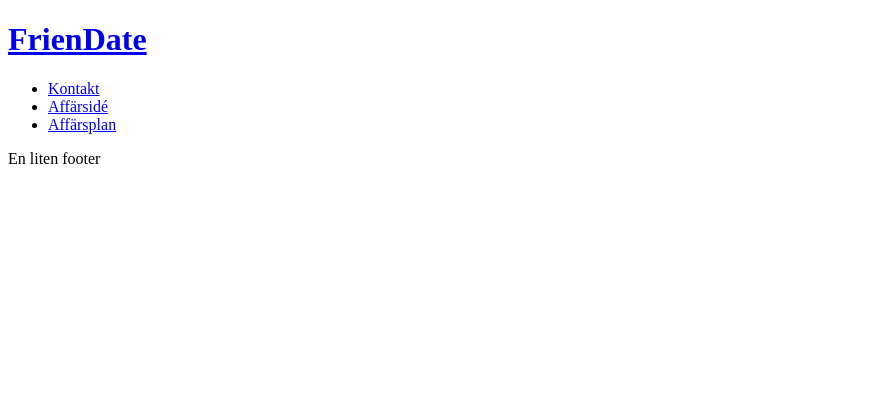
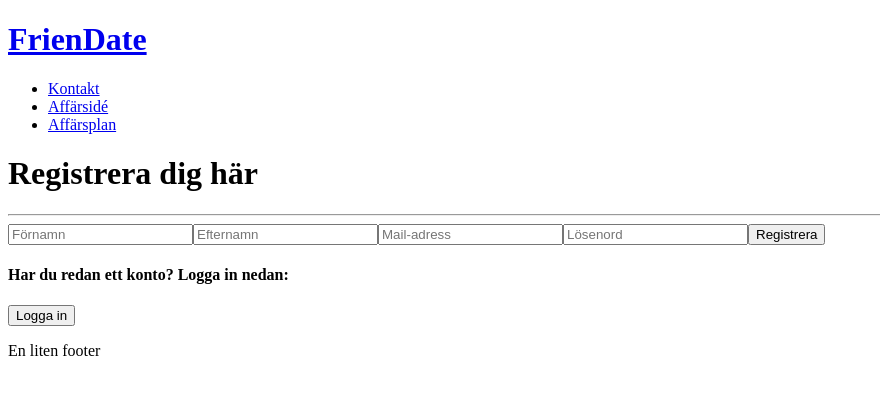
Before and after one commit to Dilemma98/FrienDate, a React app: page /registerPage in a window 1280 px wide. Shown: the top 394 px of the page, without its empty margins (0-880 px from the left). Built offline with nearby package versions, Linux system fonts and the light colour scheme; the HTML template or start-up script is replaced by a standard one.

Commit message:
RegisterPageWithState

```diff
--- a/src/components/registerPage.tsx
+++ b/src/components/registerPage.tsx
@@ -1,10 +1,89 @@
 import React from "react";
+import { Link } from "react-router-dom";
 
-class RegisterPage extends React.Component{
-    render(){
-        return(
-            <div></div>
-        );
-    }
+interface RegisterPageState {
+  firstName: string;
+  lastName: string;
+  email: string;
+  password: string;
+  successMessage: string;
+}
+
+class RegisterPage extends React.Component<{}, RegisterPageState> {
+  constructor(props: {}) {
+    super(props);
+    this.state = {
+      firstName: "",
+      lastName: "",
+      email: "",
+      password: "",
+      successMessage: "",
+    };
+  }
+
+  handleChange = (
+    event: React.ChangeEvent<HTMLInputElement | HTMLTextAreaElement>
+  ) => {
+    const { name, value } = event.target;
+    this.setState((prevState) => ({
+      ...prevState,
+      [name]: value,
+    }));
+  };
+
+  handleSubmit = (event: React.FormEvent<HTMLFormElement>) => {
+    event.preventDefault();
+    this.setState({ successMessage: "Registreringen lyckades!" });
+  };
+
+  render() {
+    return (
+      <div>
+        <h1>Registrera dig här</h1>
+        <hr />
+        <form className="inputForms" onSubmit={this.handleSubmit}>
+          <input
+            name="firstName"
+            placeholder="Förnamn"
+            type="text"
+            value={this.state.firstName}
+            onChange={this.handleChange}
+            required
+          />
+          <input
+            name="lastName"
+            placeholder="Efternamn"
+            type="text"
+            value={this.state.lastName}
+            onChange={this.handleChange}
+            required
+          />
+          <input
+            name="email"
+            placeholder="Mail-adress"
+            type="email"
+            value={this.state.email}
+            onChange={this.handleChange}
+            required
+          />
+          <input
+            name="password"
+            placeholder="Lösenord"
+            type="password"
+            value={this.state.password}
+            onChange={this.handleChange}
+            required
+          />
+          <button type="submit" className="formActionButtons">
+            Registrera
+          </button>
+        </form>
+        <h4>Har du redan ett konto? Logga in nedan:</h4>
+        <Link to="/loginPage">
+          <button className="login-btn">Logga in</button>
+        </Link>
+      </div>
+    );
+  }
 }
 export default RegisterPage;
```
